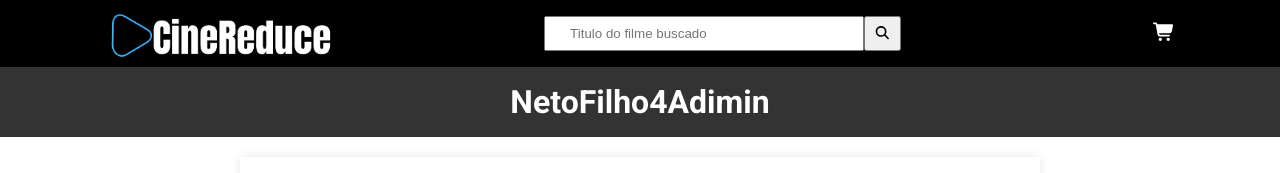
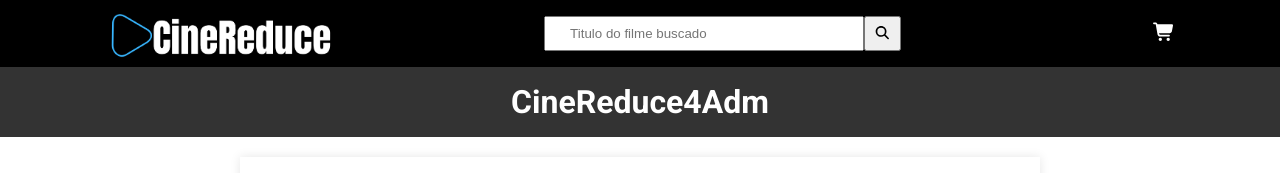
Before and after one commit to SJeanF/pf-project-CineReduce, a React (Vite) app: page /45399 in a window 1280 px wide. Shown: the top 173 px of the page. Built offline with nearby package versions, Linux system fonts and the light colour scheme.

Commit message:
ajuste no titulo do site, e em area do adminitrador

```diff
--- a/index.html
+++ b/index.html
@@ -4,7 +4,7 @@
     <meta charset="UTF-8" />
     <link rel="icon" type="image/x-icon" href="/src/assets/Icon.ico" />
     <meta name="viewport" content="width=device-width, initial-scale=1.0" />
-    <title>NetoFilho</title>
+    <title>CineReduce</title>
     <link rel="preconnect" href="https://fonts.googleapis.com" />
     <link rel="preconnect" href="https://fonts.gstatic.com" crossorigin />
     <link
--- a/src/containers/AdminArea/index.jsx
+++ b/src/containers/AdminArea/index.jsx
@@ -43,7 +43,7 @@ const AdminArea = () => {
   return (
     <>
       <S.Header ref={sectionRef}>
-        <h1>NetoFilho4Adimin</h1>
+        <h1>CineReduce4Adm</h1>
       </S.Header>
 
       <S.Main>
@@ -144,7 +144,7 @@ const AdminArea = () => {
       </S.Main>
 
       <S.Footer>
-        <p>NetoFilho - Área do Administrador</p>
+        <p>CineReduce - Área do Administrador</p>
       </S.Footer>
     </>
   );
```
